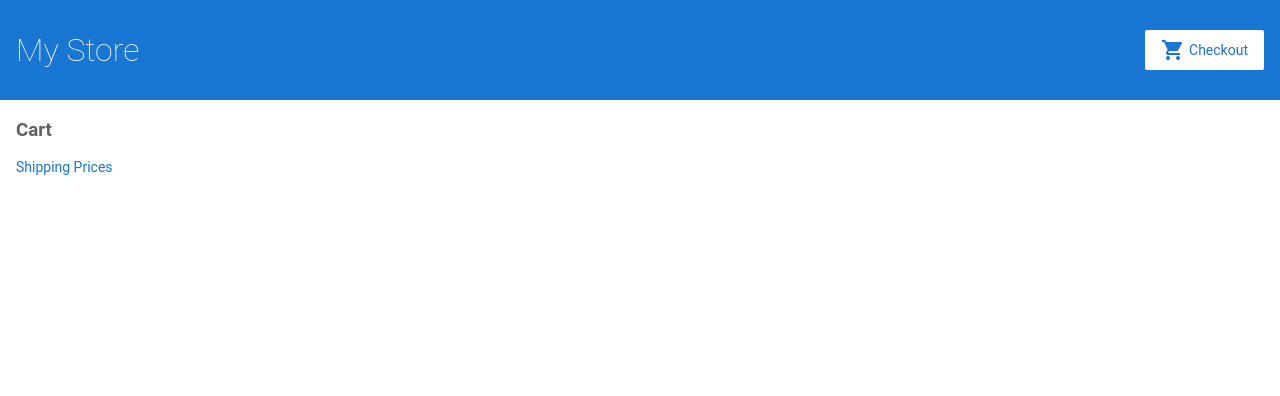
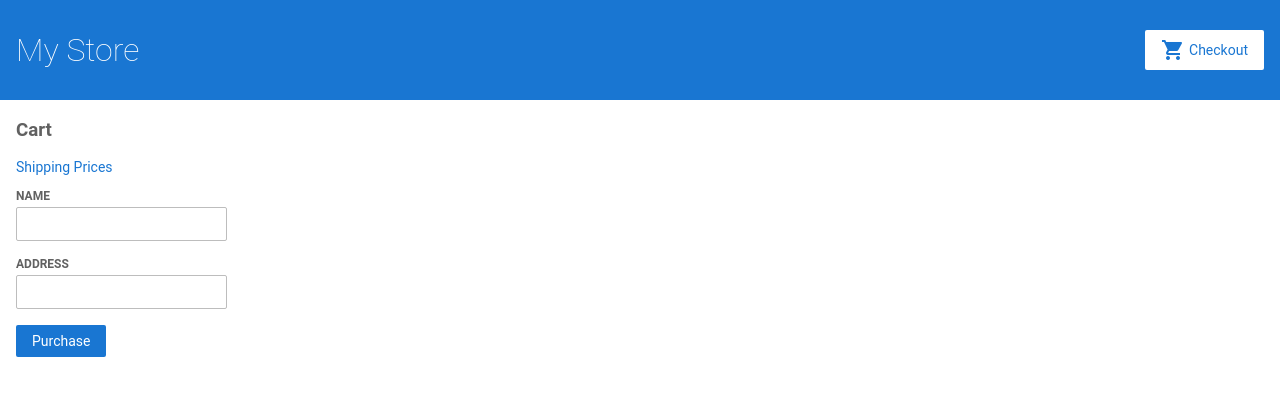
Before and after one commit to Julien-ngz/angular-test-gs, an Angular app: page /cart in a window 1280 px wide. Shown: the top 396 px of the page. Built offline with nearby package versions, Linux system fonts and the light colour scheme.

Commit message:
2 files modified

```diff
--- a/src/app/cart/cart.component.html
+++ b/src/app/cart/cart.component.html
@@ -5,6 +5,26 @@
 </p>
 
 <div class="cart-item" *ngFor="let item of items">
-  <span>{{ item.name }}</span>
+  <span>{{ item.name }} </span>
   <span>{{ item.price | currency }}</span>
 </div>
+
+<form [formGroup]="checkoutForm" (ngSubmit)="onSubmit()">
+
+  <div>
+    <label for="name">
+      Name
+    </label>
+    <input id="name" type="text" formControlName="name">
+  </div>
+
+  <div>
+    <label for="address">
+      Address
+    </label>
+    <input id="address" type="text" formControlName="address">
+  </div>
+
+  <button class="button" type="submit">Purchase</button>
+
+</form>
--- a/src/app/cart/cart.component.ts
+++ b/src/app/cart/cart.component.ts
@@ -1,4 +1,5 @@
 import { Component } from '@angular/core';
+import { FormBuilder } from '@angular/forms';
 import { CartService } from '../cart.service';
 
 @Component({
@@ -8,5 +9,19 @@ import { CartService } from '../cart.service';
 })
 export class CartComponent {
   items = this.cartService.getItems();
-  constructor(private cartService: CartService) {}
+  checkoutForm = this.formBuilder.group({
+    name: '',
+    address: ''
+  });
+  constructor(
+    private cartService: CartService,
+    private formBuilder: FormBuilder
+  ) {}
+
+  onSubmit(): void {
+    // Process checkout data here
+    this.items = this.cartService.clearCart();
+    console.warn('Your order has been submitted', this.checkoutForm.value);
+    this.checkoutForm.reset();
+  }
 }
```
